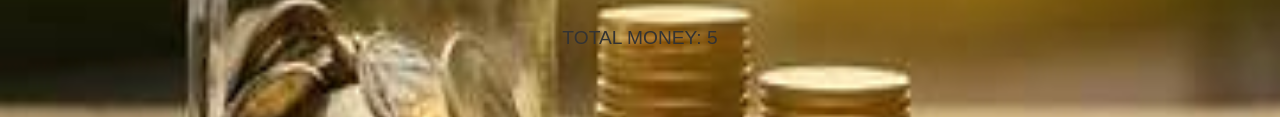
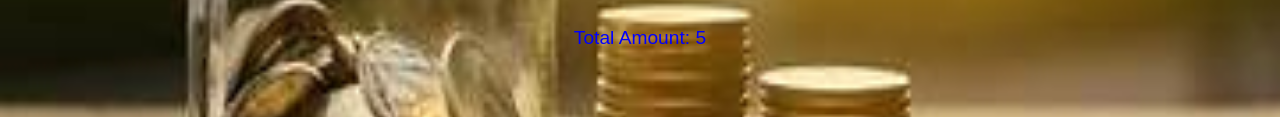
Before and after one commit to Vishnu036/interest, a plain HTML site: page index.html in a window 1280 px wide. Both pictures are taken after typing "2020-01-15", "2020-01-15", "5", "5" into the empty fields and a click on the button "Calculate Interest". Shown: the part 440-557 px from the top of the page. Drawn offline with Linux system fonts and the light colour scheme.

Commit message:
Updated code

```diff
--- a/index.html
+++ b/index.html
@@ -43,7 +43,7 @@
 
 
     <button onclick="calculateInterest()">Calculate Interest</button>
-    <div id="result"></div>
+    <p id="result" style="color:blue;"></p>
 
     <script>
         function calculateInterest(){
@@ -94,7 +94,9 @@
             }
 
 
-            document.getElementById("result").innerHTML='TOTAL MONEY:  '+finalvalue;
+            const resultElement = document.getElementById('result');
+            resultElement.innerHTML='Total Amount: '+finalvalue;
+            resultElement.style.color = "blue";
 
 
         }
```
